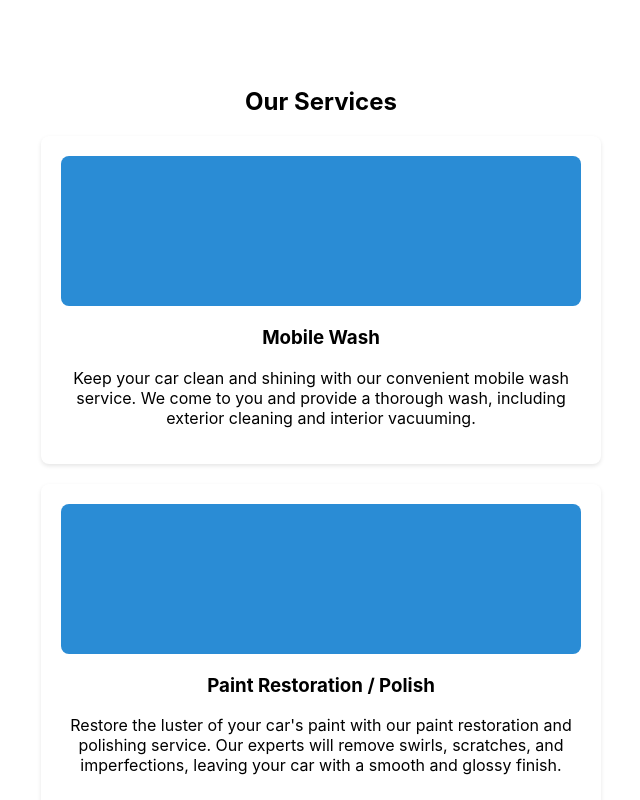
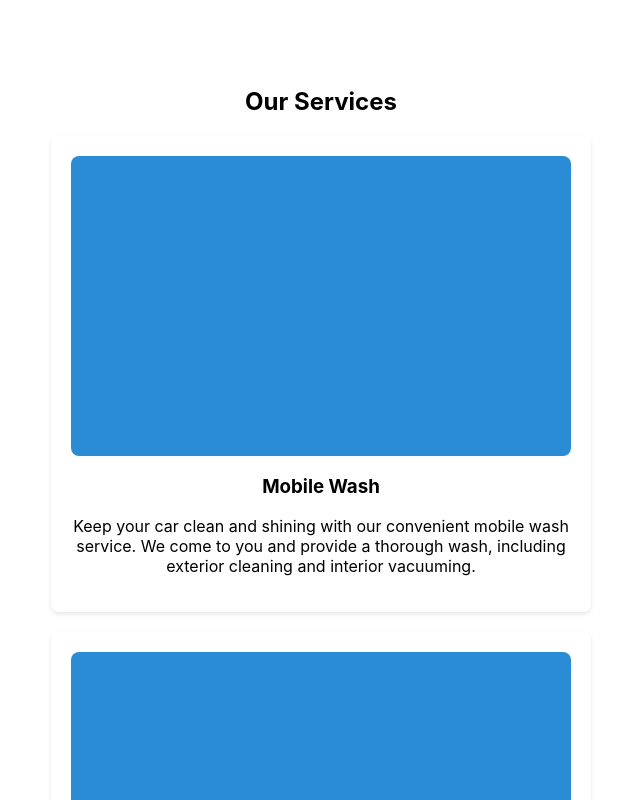
Before and after one commit to Bryvn1xx/iedetailz, a React (Create React App) app: page / in a window 1280 px wide. Shown: the part 880-1680 px from the top of the page, without its empty margins (319-959 px from the left). Built offline with nearby package versions, Linux system fonts and the light colour scheme.

Commit message:
style changes

```diff
--- a/src/App.css
+++ b/src/App.css
@@ -69,8 +69,8 @@
 
 .service-boxes {
   display: flex;
-  flex-wrap: wrap;
-  justify-content: center;
+  flex-direction: column;
+  align-items: center;
   gap: 20px;
 }
 
@@ -79,33 +79,22 @@
   border-radius: 8px;
   padding: 20px;
   text-align: center;
-  flex: 1 1 300px;
+  width: 100%;
   box-shadow: 0 2px 4px rgba(0, 0, 0, 0.1);
   cursor: pointer;
   transition: transform 0.3s ease;
+  max-width: 500px;
+  position: relative;
 }
 
 .service-box:hover {
   transform: translateY(-5px);
 }
 
-.service-box.selected {
-  position: fixed;
-  top: 0;
-  left: 0;
-  right: 0;
-  bottom: 0;
-  z-index: 100;
-  background-color: rgba(0, 0, 0, 0.8);
-  display: flex;
-  align-items: center;
-  justify-content: center;
-}
-
 .service-image {
   background-color: #2a8cd5;
-  height: 150px;
-  margin-bottom: 20px;
+  height: 100vw;
+  max-height: 300px;
   border-radius: 8px;
   display: flex;
   align-items: center;
@@ -120,22 +109,9 @@
 
 .blue-box {
   background-color: #2a8cd5;
-  height: 150px;
-  margin-bottom: 20px;
+  height: 100vw;
+  max-height: 300px;
   border-radius: 8px;
-}
-
-.service-overlay {
-  position: fixed;
-  top: 0;
-  left: 0;
-  right: 0;
-  bottom: 0;
-  z-index: 99;
-  background-color: rgba(0, 0, 0, 0.8);
-  display: flex;
-  align-items: center;
-  justify-content: center;
 }
 
 .service-details {
```
